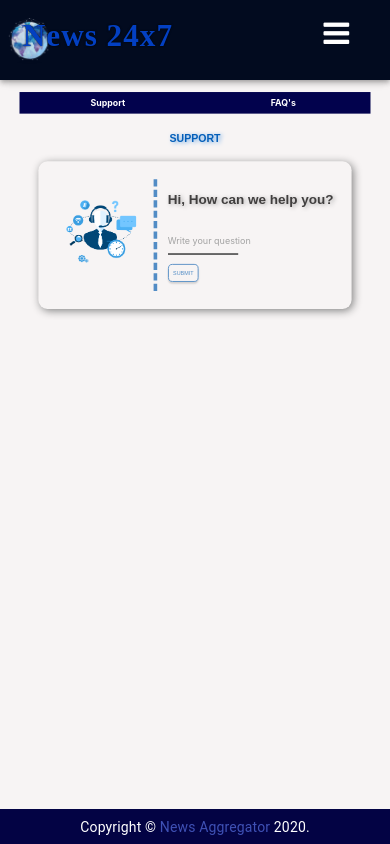
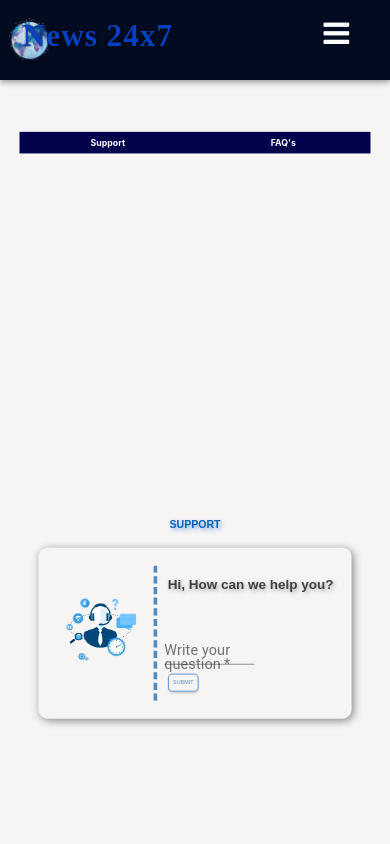
Before and after one commit to mann27/News24x7-Client, a React (Create React App) app: page /help/support in a window 390 px wide. Shown: the top 844 px of the page. Built offline with nearby package versions, Linux system fonts and the light colour scheme; a web font is replaced by a local one.

Commit message:
faq-UI-Fix (#99)
* 'mobile-res'

* 'mobile-res'

* 'mob-res'

* Faq-UI-Fix

```diff
--- a/src/components/HelpPage/Support/index.js
+++ b/src/components/HelpPage/Support/index.js
@@ -1,6 +1,6 @@
 import React, { Component } from "react";
 import "../help.css";
-import { Grid } from "@material-ui/core";
+import { Grid, TextField } from "@material-ui/core";
 import img from "./support.png";
 
 class Support extends Component {
@@ -39,18 +39,15 @@ class Support extends Component {
             >
               <Grid>
                 <div className="que-label">
-                  <input
-                    type="text"
+                  <TextField
+                    id="standard-basic"
+                    label="Write your question"
                     value={this.state.inp}
-                    className="inp-ask"
                     name="inp"
                     autoComplete="off"
                     required
                     onChange={this.handlechange}
                   />
-                  <label className="label-name">
-                    <span className="content-name">Write your question</span>
-                  </label>
                 </div>
 
                 <Grid>
--- a/src/components/HelpPage/help.css
+++ b/src/components/HelpPage/help.css
@@ -7,7 +7,8 @@
 }
 .help-content {
   display: flex;
-  justify-content: space-around;
+  justify-content: center;
+  height: 120vh;
 }
 .side-menu-title {
   color: rgb(2, 76, 150);
@@ -26,11 +27,10 @@
   font-size: 3vw;
   font-family: "Nunito", sans-serif;
   font-weight: 700;
-  margin-bottom: 0em;
+  margin-bottom: 1em;
   text-align: center;
   text-transform: uppercase;
   text-shadow: 2px 2px 5px rgb(105, 166, 228);
-  transform: translateX(25%);
 }
 
 .support-img {
@@ -61,7 +61,7 @@
 }
 
 .sup-text {
-  background-color: white;
+  background-color: none;
   color: rgb(65, 63, 63);
   text-shadow: 2px 2px 5px rgb(170, 169, 169);
   font-size: 2.2vw;
@@ -94,43 +94,7 @@
   border: none;
   color: #fff;
 }
-.que-label {
-  position: relative;
-  margin-left: 1vw;
-  overflow: hidden;
-}
-.inp-ask {
-  height: 5vw;
-  padding: 1vw;
-  outline: none;
-  border: none;
-  padding-top: 4vw;
-  width: 20vw;
-  box-shadow: none;
-  padding-bottom: 1.5vw;
-  border-bottom: 2px solid rgb(92, 92, 92);
-  box-sizing: border-box;
-  font-size: 1vw;
-}
-.label-name {
-  position: absolute;
-  bottom: 0px;
-  left: 0;
-  height: 100%;
-  width: 100%;
-  pointer-events: none;
-}
-.label-name::after {
-  content: "";
-  position: absolute;
-  left: 0;
-  bottom: 0;
-  height: 100%;
-  width: 200%;
-  border-bottom: 2px solid rgb(82, 140, 197);
-  transform: translateX(-100%);
-  transition: all 0.3s ease;
-}
+
 .content-name {
   position: absolute;
   bottom: 0px;
@@ -139,29 +103,13 @@
   color: rgb(163, 163, 163);
   transition: all 0.3s ease;
 }
-.inp-ask:focus {
-  border: none;
-}
-.inp-ask:focus + .label-name .content-name,
-.inp-ask:valid + .label-name .content-name {
-  transform: translateY(-120%);
-  font-size: 1vw;
-  left: 0.1vw;
-  color: rgb(82, 140, 197);
-}
-.inp-ask:focus + .label-name::after,
-.inp-ask:valid + .label-name::after {
-  transform: translateX(0%);
-}
+
 .main-box {
   display: flex;
   box-shadow: 2px 2px 10px grey;
   padding: 20px;
   align-items: center;
   border-radius: 10px;
-  margin-right: 5vw;
-  margin-left: 5vw;
-  transform: translateX(16vw);
 }
 .main-inside {
   display: flex;
@@ -184,7 +132,6 @@
   margin-right: 5vw;
   margin-left: 5vw;
   border-radius: 20px;
-  transform: translateX(16vw);
 }
 .faq-image {
   height: 15vw;
@@ -197,6 +144,7 @@
   font-family: "Nunito", sans-serif;
   border-left: 0.3vw dashed rgb(82, 140, 197);
   padding-left: 2vw;
+  line-height: 40px;
 }
 .faq-head-para span {
   color: rgb(4, 86, 167);
@@ -211,7 +159,6 @@
   transition: all 0.5s ease;
   margin-right: 5vw;
   margin-left: 5vw;
-  transform: translateX(16vw);
 }
 .faq-list-li .fa {
   color: rgb(2, 58, 114);
@@ -246,9 +193,7 @@
 .help-main {
   transform: scale(0.9);
 }
-.FaqSectionContainer {
-  transform: scale(0.9);
-}
+
 @media screen and (max-width: 590px) {
   .help-main {
     padding-top: 30px;
@@ -334,7 +279,7 @@
     text-align: center;
     text-transform: uppercase;
     text-shadow: 2px 2px 5px rgb(105, 166, 228);
-    transform: translateX(0%);
+
     margin-top: 20px;
   }
   .main-box {
@@ -344,9 +289,6 @@
     align-items: center;
     border-radius: 10px;
     margin-top: 20px;
-    margin-right: 5vw;
-    margin-left: 5vw;
-    transform: translateX(0vw);
   }
   .support-img {
     width: 100px;
@@ -362,23 +304,11 @@
     height: auto;
     width: 100px;
   }
-  .inp-ask {
-    padding: 5px 0;
-    padding-top: 10px;
-    background: none;
-    font-size: 8px;
-  }
   .content-name {
     font-size: 10px;
     padding-bottom: 10px;
   }
-  .inp-ask:focus + .label-name .content-name,
-  .inp-ask:valid + .label-name .content-name {
-    transform: translateY(-20%);
-    font-size: 8px;
-    left: 0.1vw;
-    color: rgb(82, 140, 197);
-  }
+
   .btn-ask {
     margin: 10px;
     margin-left: 1vw;
```
